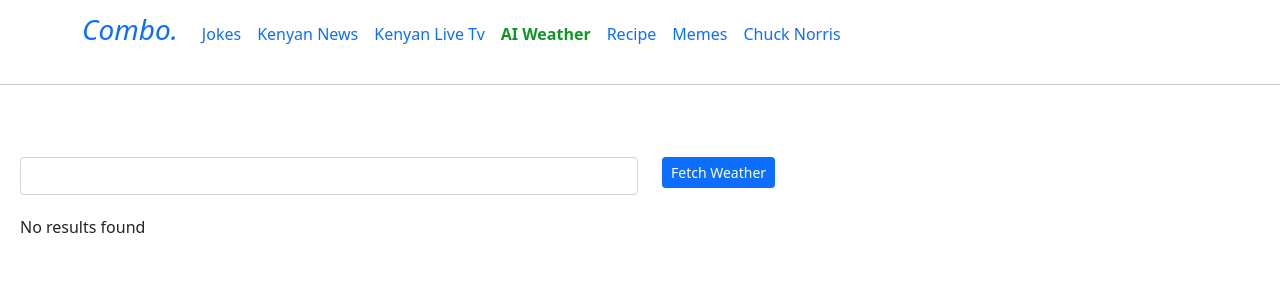
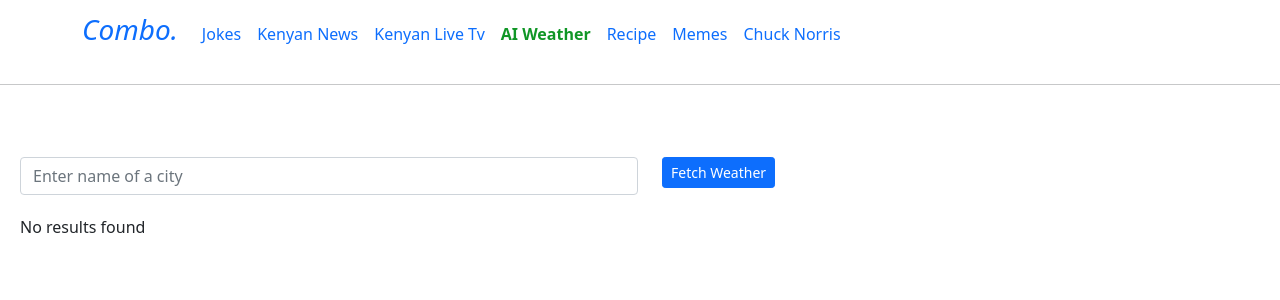
Before and after one commit to programmingChiira/vue-apis, a Vue app: page /weather in a window 1280 px wide. Shown: the top 300 px of the page. Built offline with nearby package versions, Linux system fonts and the light colour scheme; a web font is replaced by a local one.

Commit message:
Ai weather select to input

```diff
--- a/src/views/AiWeather.vue
+++ b/src/views/AiWeather.vue
@@ -4,11 +4,7 @@
         <div>
             <div class="row">
                 <div class="col-6 col-md-6">
-                    <select class="form form-control" v-model="selectedCity">
-                        <option v-for="city in cityOptions" :key="city.name" :value="city.name">
-                            {{ city.name }}
-                        </option>
-                    </select>
+                    <input placeholder="Enter name of a city" type="text" class="form-control" v-model="selectedCity">
                 </div>
                 <div style="float: right;" class="col-6 col-md-6">
                     <button class="btn btn-sm btn-primary" @click="fetchWeather">
```
